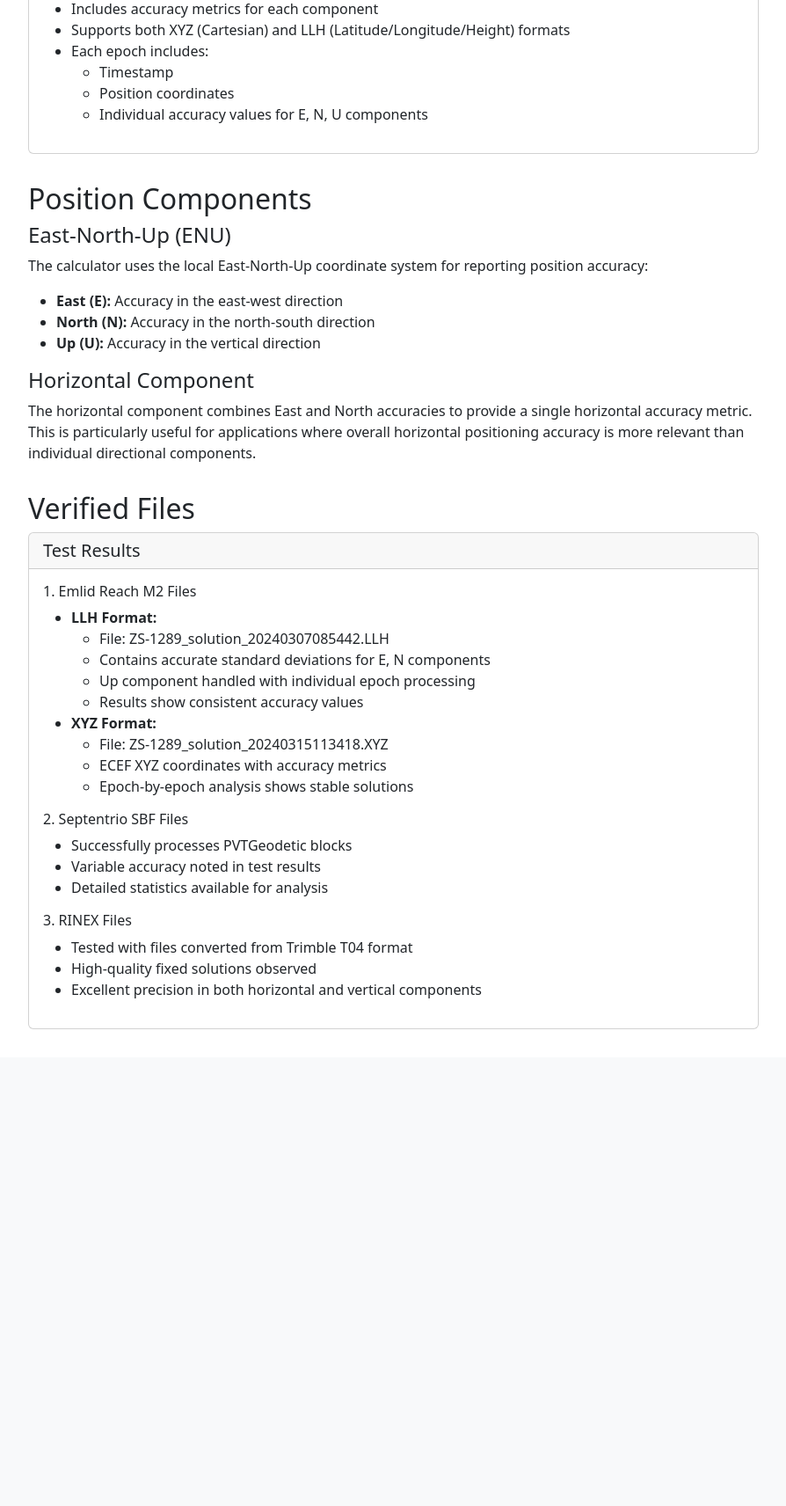
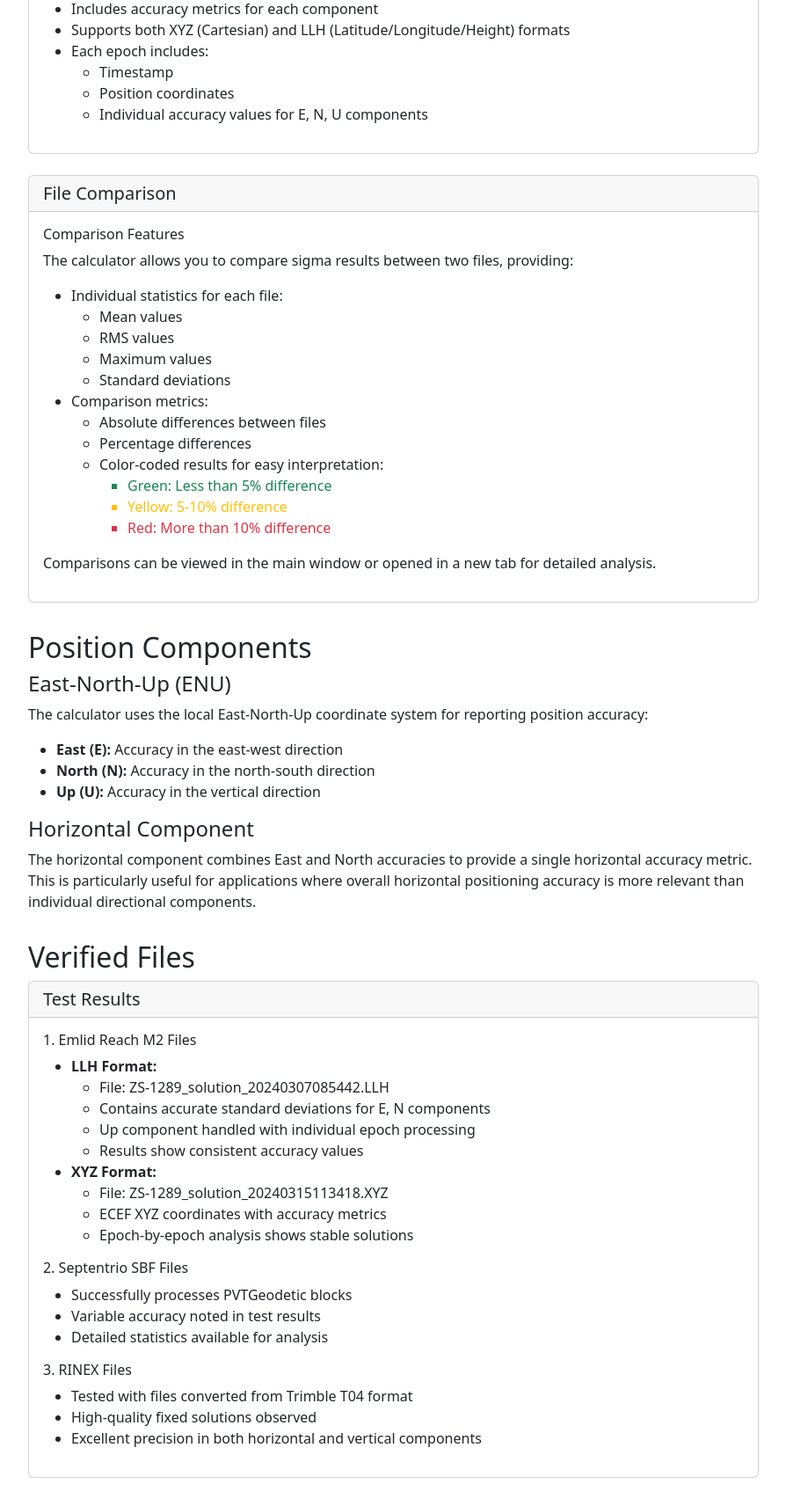
Before and after one commit to nohrtech/sigma-calculator, a Flask app: page /documentation in a window 1280 px wide. Shown: the part 2408-4120 px from the top of the page at 88% size, without its empty margins (335-1229 px from the left). Before the commit the page ends 3578 px from the top, so only its background shows below. Run offline with Flask 3, Linux system fonts and the light colour scheme.

Commit message:
Update documentation for comparison feature
- Add comparison functionality to Features list in README
- Add comparison instructions to Usage section in README
- Add detailed comparison documentation to documentation.html
- Include color-coding explanation for differences

```diff
--- a/templates/documentation.html
+++ b/templates/documentation.html
@@ -203,6 +203,44 @@
                             </ul>
                         </div>
                     </div>
+
+                    <div class="card mb-4">
+                        <div class="card-header">
+                            <h5 class="mb-0">File Comparison</h5>
+                        </div>
+                        <div class="card-body">
+                            <h6>Comparison Features</h6>
+                            <p>
+                                The calculator allows you to compare sigma results between two files, providing:
+                            </p>
+                            <ul>
+                                <li>Individual statistics for each file:
+                                    <ul>
+                                        <li>Mean values</li>
+                                        <li>RMS values</li>
+                                        <li>Maximum values</li>
+                                        <li>Standard deviations</li>
+                                    </ul>
+                                </li>
+                                <li>Comparison metrics:
+                                    <ul>
+                                        <li>Absolute differences between files</li>
+                                        <li>Percentage differences</li>
+                                        <li>Color-coded results for easy interpretation:
+                                            <ul>
+                                                <li class="text-success">Green: Less than 5% difference</li>
+                                                <li class="text-warning">Yellow: 5-10% difference</li>
+                                                <li class="text-danger">Red: More than 10% difference</li>
+                                            </ul>
+                                        </li>
+                                    </ul>
+                                </li>
+                            </ul>
+                            <p>
+                                Comparisons can be viewed in the main window or opened in a new tab for detailed analysis.
+                            </p>
+                        </div>
+                    </div>
                 </div>
 
                 <div id="components" class="doc-section">
```
Also changed, not shown: README.md.
